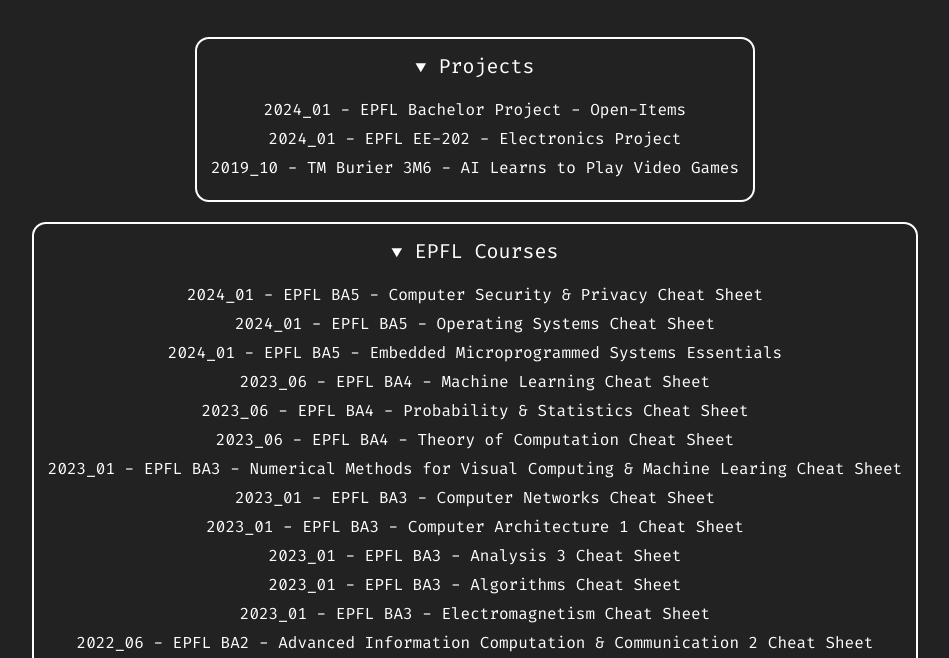
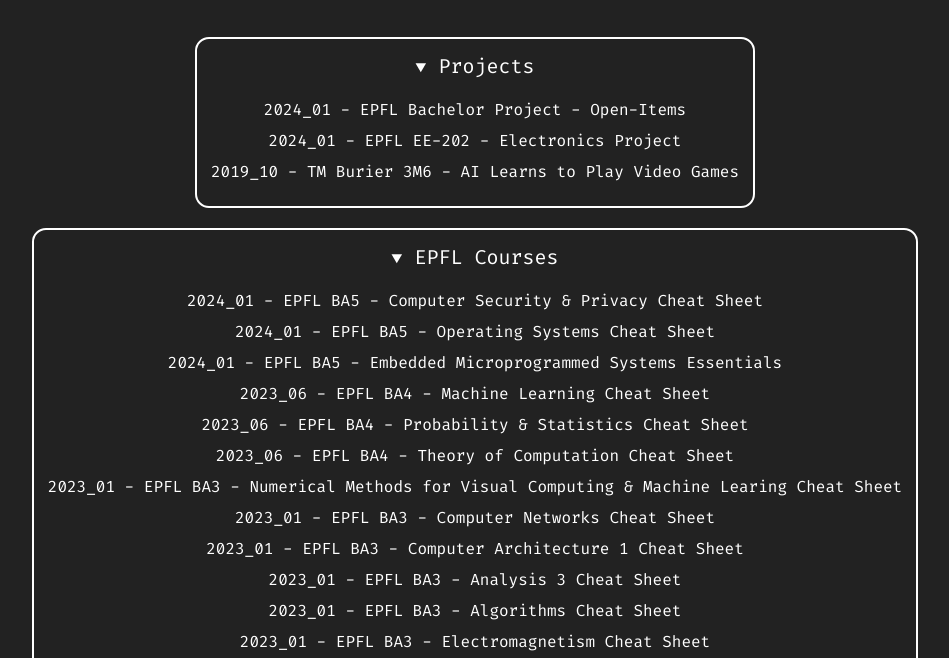
Before and after one commit to gruvw/documents, a plain HTML site: page index.html in a window 1280 px wide. Shown: the part 129-787 px from the top of the page, without its empty margins (165-1114 px from the left). Drawn offline with Linux system fonts and the light colour scheme.

Commit message:
Updated DSD

```diff
--- a/index.html
+++ b/index.html
@@ -77,7 +77,7 @@
     }
 
     details > a {
-      margin-bottom: 8px;
+      margin-bottom: 10px;
       display: block;
     }
 
```
